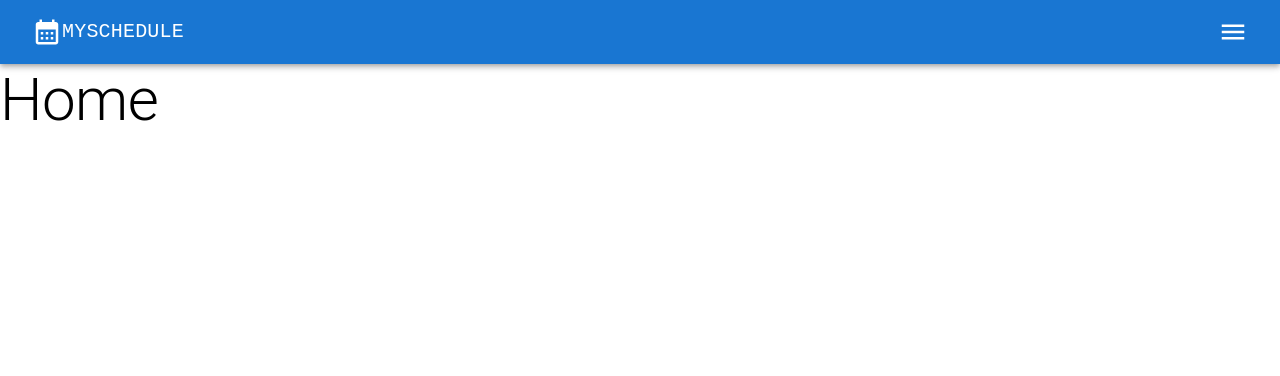
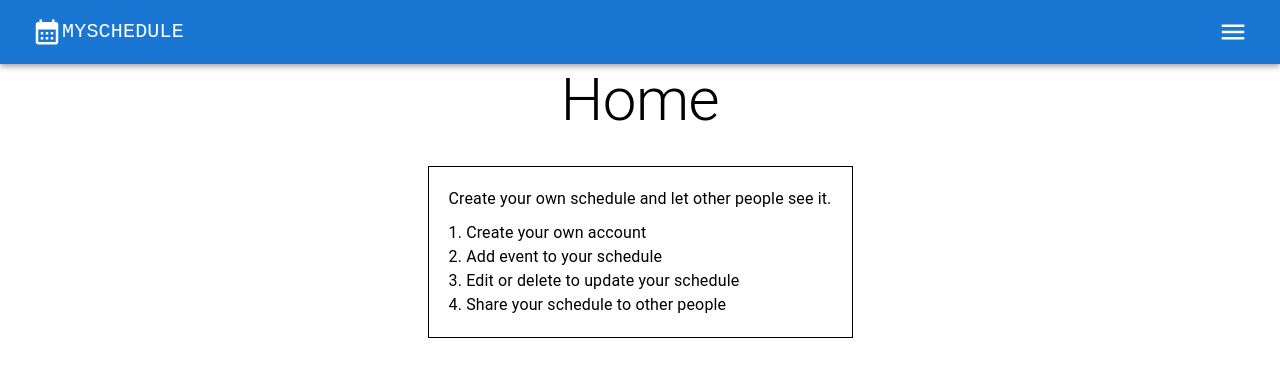
Before and after one commit to darzhang/myschedule, a Next.js app: page / in a window 1280 px wide. Shown: the top 376 px of the page. Built offline with nearby package versions, Linux system fonts and the light colour scheme; no server answers.

Commit message:
create HomeBanner to show rules of the website to new user

```diff
--- /dev/null
+++ b/components/HomeBanner.js
@@ -0,0 +1,28 @@
+import { Typography } from "@mui/material";
+import { Box } from "@mui/system";
+
+export default function HomeBanner() {
+  return (
+    <Box
+      sx={{
+        border: 1,
+        padding: "20px",
+        margin: "10px",
+        display: "flex",
+        flexDirection: "column",
+      }}
+    >
+      <Typography align="justify" mb={"10px"}>
+        Create your own schedule and let other people see it.
+      </Typography>
+      <Typography align="left">1. Create your own account</Typography>
+      <Typography align="left">2. Add event to your schedule</Typography>
+      <Typography align="left">
+        3. Edit or delete to update your schedule
+      </Typography>
+      <Typography align="left">
+        4. Share your schedule to other people
+      </Typography>
+    </Box>
+  );
+}
--- a/pages/index.js
+++ b/pages/index.js
@@ -1,9 +1,28 @@
-import { Typography } from '@mui/material'
+import { Typography } from "@mui/material";
+import { Box } from "@mui/system";
+import HomeBanner from "../components/HomeBanner";
+import { useAuth } from "../context/AuthContext";
 
 export default function Home() {
+  const { user } = useAuth();
+  console.log(user);
   return (
-    <>
-      <Typography variant="h2">Home</Typography>
-    </>
-  )
+    <Box
+      sx={{
+        display: "flex",
+        flexDirection: "column",
+        alignItems: "center",
+        justifyContent: "center",
+      }}
+    >
+      <Typography sx={{ mb: "20px" }} variant="h2">
+        Home
+      </Typography>
+      {user ? (
+        <Typography variant> Your next 5 event</Typography>
+      ) : (
+        <HomeBanner />
+      )}
+    </Box>
+  );
 }
```
